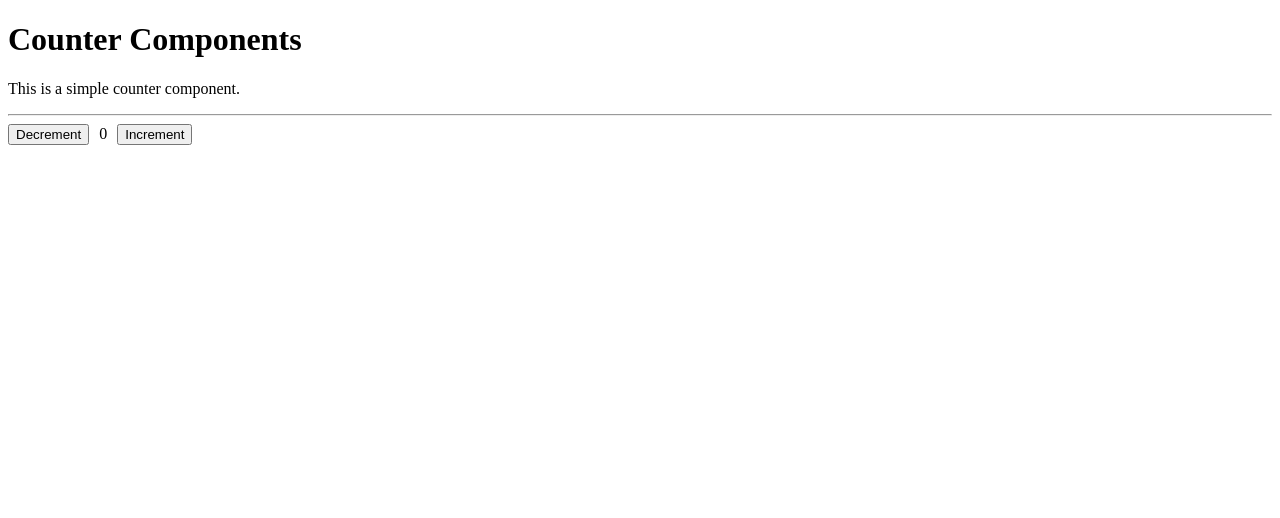
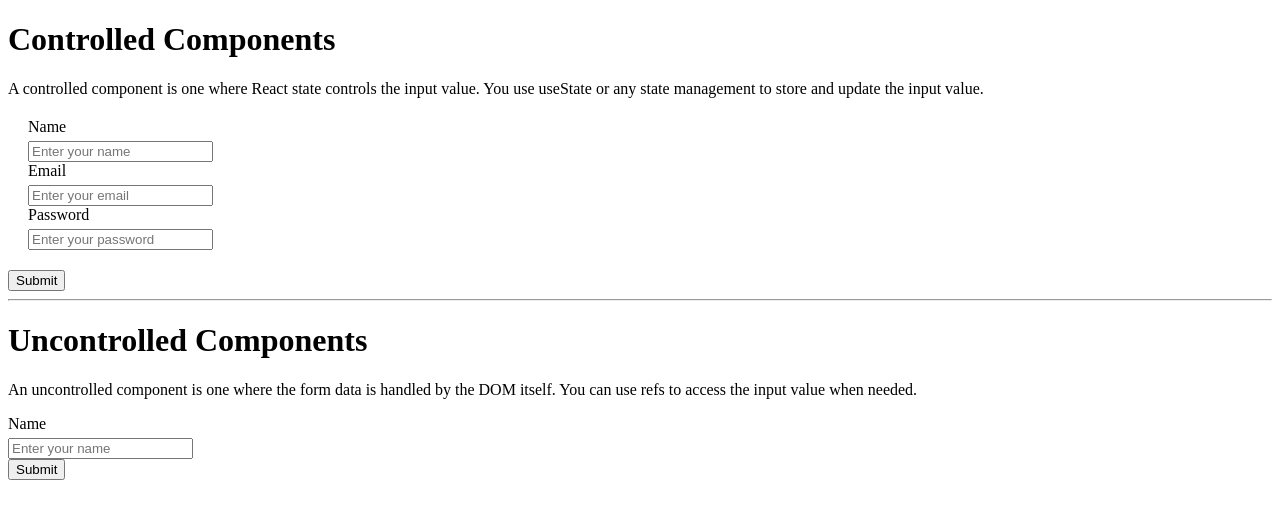
Before and after one commit to kraghavendra-dev/react-daily-practice, a React (Vite) app: page / in a window 1280 px wide. Shown: the top 518 px of the page. Built offline with nearby package versions, Linux system fonts and the light colour scheme.

Commit message:
Day11-ControlledAndUncontrolled

```diff
--- a/src/App.jsx
+++ b/src/App.jsx
@@ -1,11 +1,13 @@
 import React from 'react'
-import CounterComp from './Day10-CounterComponent/CounterComp'
+import ControlledComponent from './Day11-ControlledAndUncontrolled/ControlledComponent'
+import UncontrolledComponent from './Day11-ControlledAndUncontrolled/UncontrolledComponent'
 
 
 const App = () => {
   return (
     <div>
-      <CounterComp/>
+      <ControlledComponent/>
+      <UncontrolledComponent/>
     </div>
   )
 }
--- /dev/null
+++ b/src/Day11-ControlledAndUncontrolled/ControlledComponent.jsx
@@ -0,0 +1,53 @@
+import React, { useState } from 'react'
+
+const ControlledComponent = () => {
+  const [name, setName] = useState('');
+  const [email, setEmail] = useState('');
+  const [password, setPassword] = useState('');
+
+
+  return (
+    <div>
+        <h1>Controlled Components</h1>
+        <p>A controlled component is one where React state controls the input value. You
+           use useState or any state management to store and update the input value.
+        </p>
+        <form style={{margin: "20px", width: "250px"}}>
+            <label style={{display: "block", marginBottom: "5px"}}>
+                Name
+            </label>
+
+                <input
+                   type="text"
+                   placeholder='Enter your name'
+                   value={name}
+                   onChange={(e) => setName(e.target.value)}
+                />
+
+
+            <label style={{display: "block", marginBottom: "5px"}}>
+                Email
+            </label>
+            <input
+                type="email"
+                placeholder='Enter your email'
+                value={email}
+                onChange={(e) => setEmail(e.target.value)}
+            />
+            <label style={{display: "block", marginBottom: "5px"}}>
+                Password
+            </label>
+            <input
+                type="password"
+                placeholder='Enter your password'
+                value={password}
+                onChange={(e) => setPassword(e.target.value)}
+            />
+        </form>
+        <button type="submit">Submit</button>
+        <hr/>
+    </div>
+  )
+}
+
+export default ControlledComponent
--- /dev/null
+++ b/src/Day11-ControlledAndUncontrolled/UncontrolledComponent.jsx
@@ -0,0 +1,29 @@
+import React, { useRef } from 'react'
+
+const UncontrolledComponent = () => {
+    const inputRef = useRef(null);
+
+    const handleSubmit = (e) => {
+        alert("Entered Values:" + inputRef.current.value);
+    };
+  return (
+    <div>
+        <h1>Uncontrolled Components</h1>
+        <p>An uncontrolled component is one where the form data is handled by the DOM itself. You can use refs to access the input value when needed.</p>
+        <form>
+            <label style={{display: "block", marginBottom: "5px"}}>
+                Name
+            </label>
+            <input
+               type="text"
+               ref={inputRef}
+                placeholder='Enter your name'
+
+            />
+        </form>
+        <button onClick={handleSubmit}>Submit</button>
+    </div>
+  )
+}
+
+export default UncontrolledComponent
```
